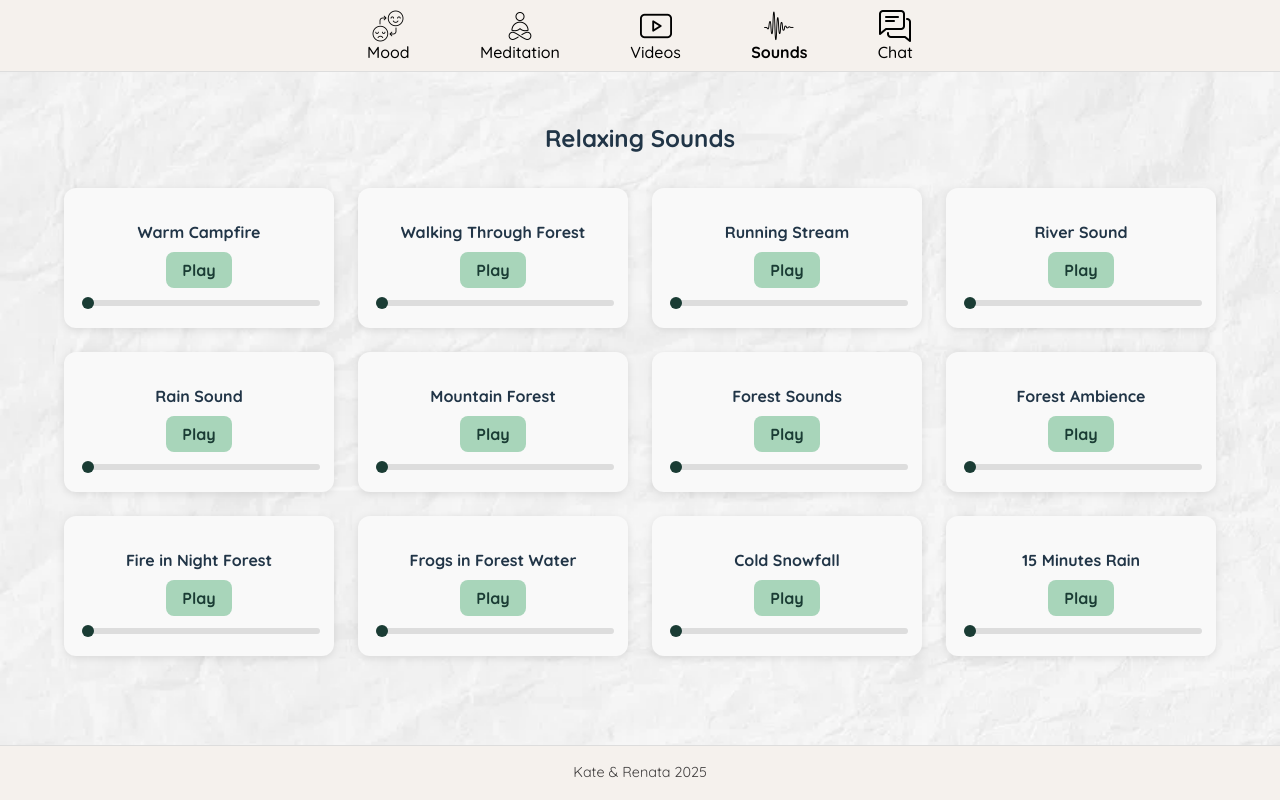
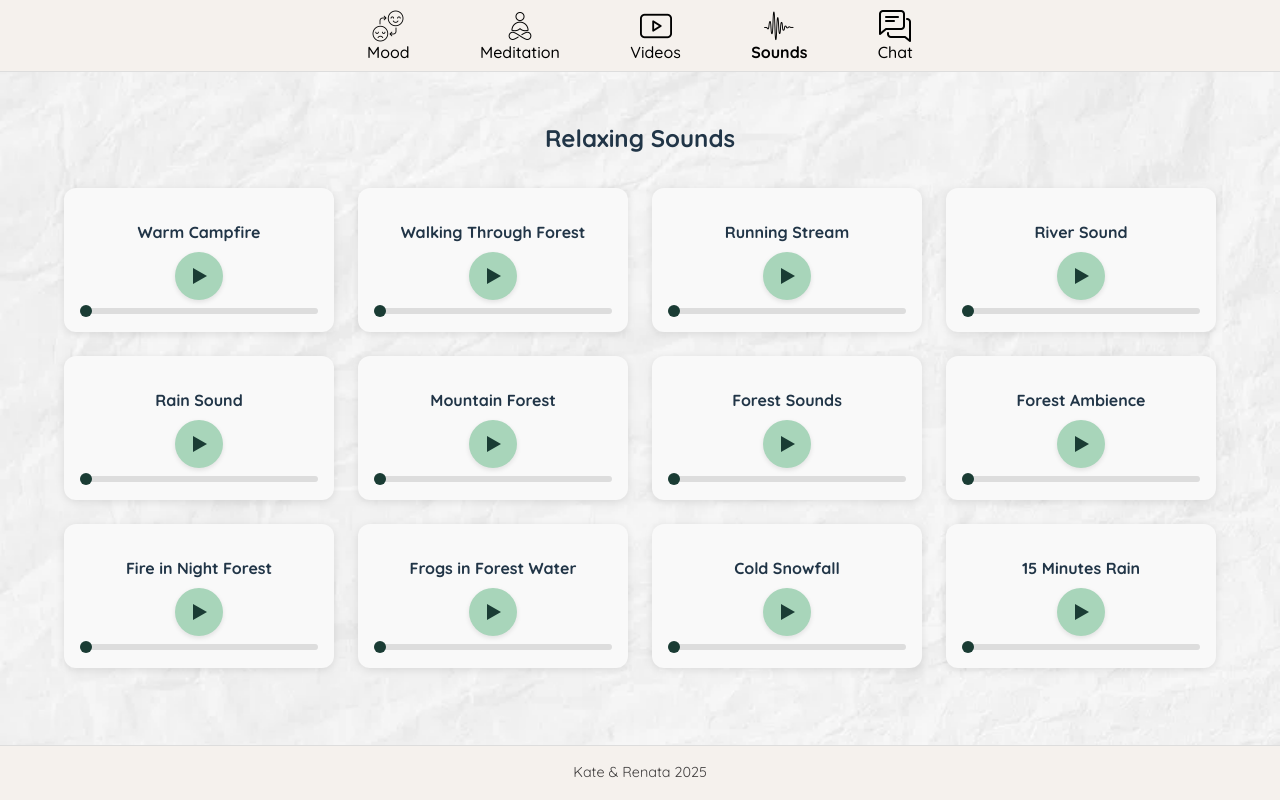
Before and after one commit to RenaSpb/calm-space, a React (Vite) app in the folder client/: page / in a window 1280 px wide. Both pictures are taken after a click on the button "Sounds". Built offline with nearby package versions, Linux system fonts and the light colour scheme.

Commit message:
Sounds component css change

```diff
--- a/client/src/Components/Sounds/SoundsPage.css
+++ b/client/src/Components/Sounds/SoundsPage.css
@@ -7,7 +7,6 @@
   margin-top: -1rem;
   margin-bottom: 1rem;
 }
-
 
 .sound-grid {
   display: grid;
@@ -23,6 +22,11 @@
   box-shadow: 0 2px 8px rgba(0, 0, 0, 0.1);
   transition: box-shadow 0.3s ease, transform 0.2s ease;
   cursor: pointer;
+
+  display: flex;
+  flex-direction: column;
+  align-items: center;
+  justify-content: center;
 }
 
 .sound-item:hover {
@@ -33,23 +37,36 @@
 .sound-item p {
   margin-bottom: 0.5rem;
   font-weight: 600;
+  text-align: center;
 }
 
 .sound-button {
   background-color: #a8d5ba;
   color: #1a3c34;
   border: none;
-  padding: 0.5rem 1rem;
-  border-radius: 8px;
+  border-radius: 50%;
+  width: 48px;
+  height: 48px;
+  display: flex;
+  align-items: center;
+  justify-content: center;
   cursor: pointer;
-  font-weight: bold;
   transition: background-color 0.3s ease, transform 0.2s ease;
-  font-size: 1rem;
+  box-shadow: 0 2px 5px rgba(0, 0, 0, 0.1);
+  padding: 0;
+  font-size: initial;
 }
 
 .sound-button:hover {
   background-color: #8ccaae;
-  transform: translateY(-2px);
+  transform: scale(1.05);
+}
+
+.sound-button svg {
+  width: 24px;
+  height: 24px;
+  fill: #1a3c34;
+  pointer-events: none;
 }
 
 .progress-bar {
--- a/client/src/Components/Sounds/SoundsPage.jsx
+++ b/client/src/Components/Sounds/SoundsPage.jsx
@@ -148,9 +148,18 @@ function SoundPlayer({ title, src, loop }) {
   return (
     <div className="sound-item">
       <p>{title}</p>
-      <button onClick={togglePlay} className="sound-button">
-        {isPlaying ? "Pause" : "Play"}
-      </button>
+        <button onClick={togglePlay} className="sound-button" aria-label={isPlaying ? "Pause" : "Play"}>
+  {isPlaying ? (
+    <svg viewBox="0 0 24 24" xmlns="http://www.w3.org/2000/svg">
+      <rect x="5" y="4" width="4" height="16" />
+      <rect x="15" y="4" width="4" height="16" />
+    </svg>
+  ) : (
+    <svg viewBox="0 0 24 24" xmlns="http://www.w3.org/2000/svg">
+      <polygon points="6,4 20,12 6,20" />
+    </svg>
+  )}
+</button>
 
       <input
         type="range"
```
